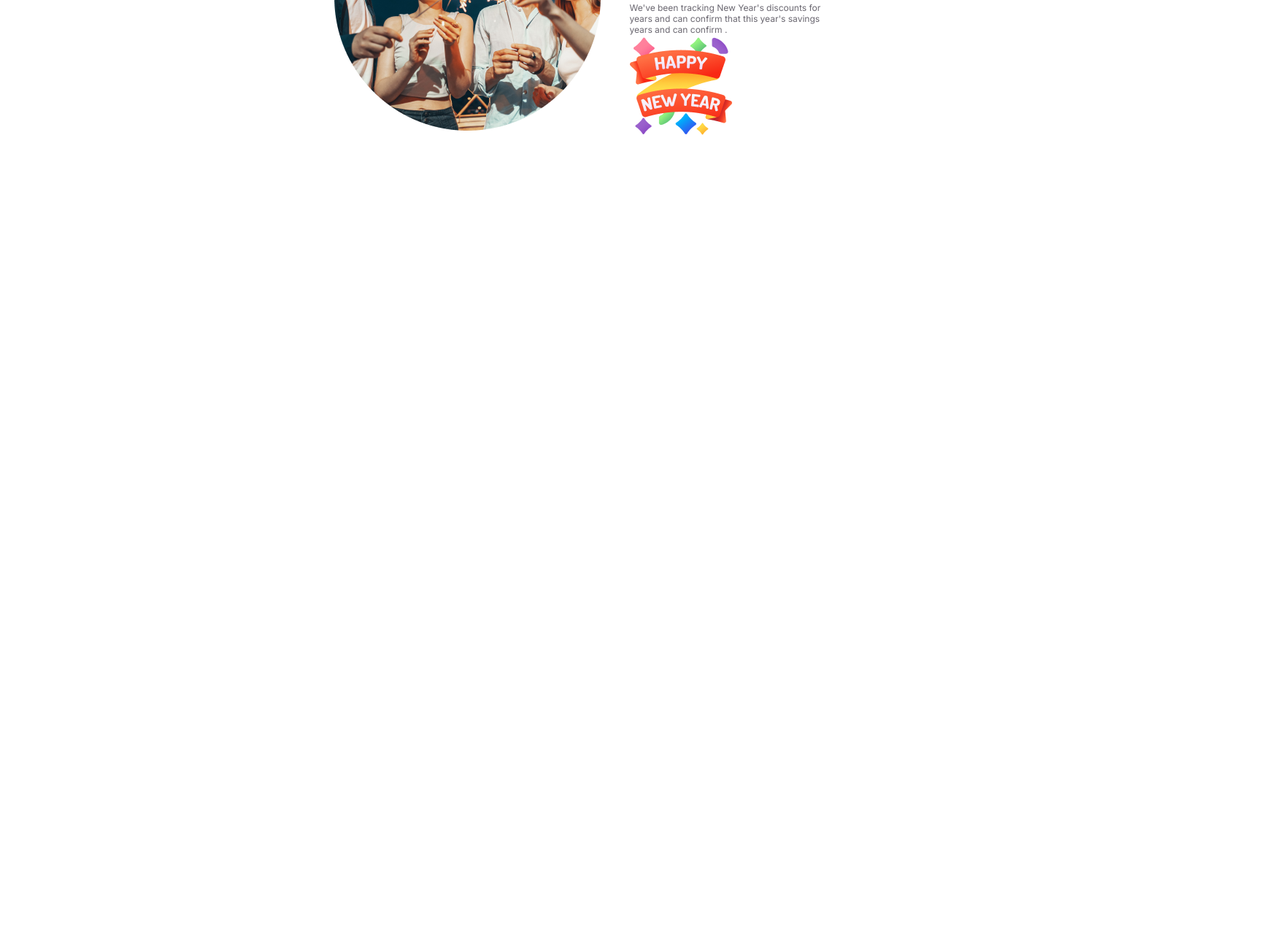
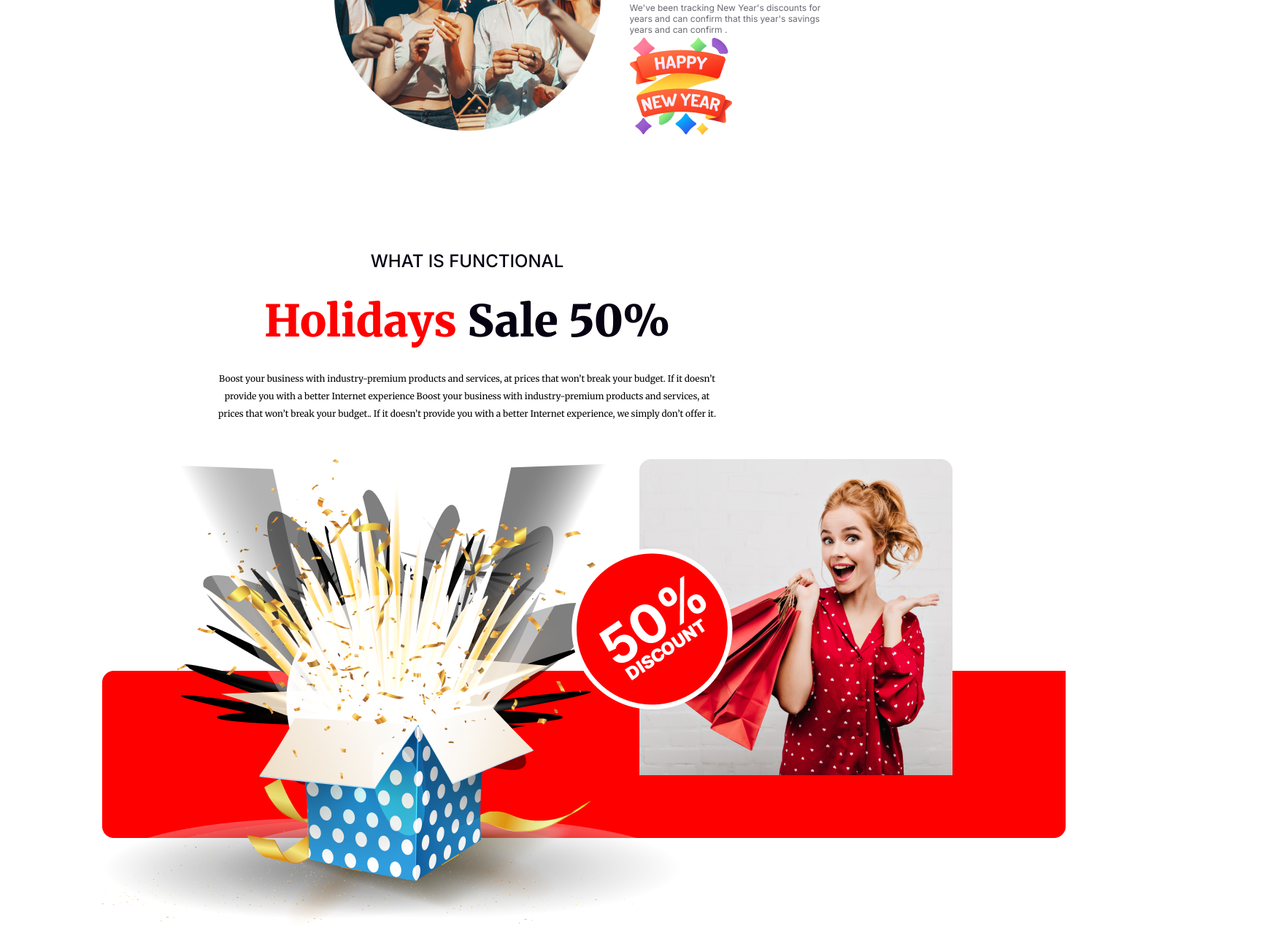
Before and after one commit to Palash-Halder/new-year-new-mission, a plain HTML site: page index.html in a window 1280 px wide. Shown: the part 2816-4112 px from the top of the page at 73% size, 1740 px wide, since content can reach past the window. Before the commit the page ends 3159 px from the top, so only its background shows below. Drawn offline with Linux system fonts and the light colour scheme.

Commit message:
discount section added

```diff
--- a/index.html
+++ b/index.html
@@ -62,6 +62,29 @@
                 <p>We've been tracking New Year's discounts for years and can confirm that this year's savings years and can confirm .</p>
                 <img src="./images/group96.png" alt="">
             </div>
+        </section>
+
+        <section id="functional">
+            <div class="funtional-items">
+                <h3>WHAT IS FUNCTIONAL</h3>
+                <h2> <span>Holidays</span> Sale 50%</h2>
+                <p>Boost your business with industry-premium products and services, at prices that won’t break your budget. If it doesn’t provide you with a better Internet experience Boost your business with industry-premium products and services, at prices that won’t break your budget.. If it doesn’t provide you with a better Internet experience, we simply don’t offer it.</p>
+            </div>
+            <div class="functional-img">
+                <div class="img-func-left">
+                    <img src="./images/Group 75.png" alt="">
+                </div>
+                <div class="img-func-right">
+                    <img src="./images/Rectangle 1.png" alt="">
+                </div>
+            </div>
+            <div class="discount">
+                <img src="./images/discount.png" alt="">
+            </div>
+
+            <div class="bottom-bar">
+                <img src="./images/Rectangle 2.png" alt="">
+            </div>
 
         </section>
     </main>
--- a/sytles/style.css
+++ b/sytles/style.css
@@ -212,8 +212,63 @@ header h1{
     font-weight: 700;
 }
 
-#new-year p{
+#functional{
+    max-width: 1320px;
+    margin: 120px 140px 120px 140px;
+}
 
+.funtional-items{
+    text-align: center;
+}
 
+.funtional-items h3{
+    color: #070211;
+    font-family: Inter;
+    font-size: 24px;
+    font-weight: 500;
+    margin-top: 30px;
+}
+
+.funtional-items h2{
+    color: #070211;
+    font-family: Merriweather;
+    font-size: 60px;
+    font-weight: 900;
+    margin-top: 30px;
 
 }
+
+.funtional-items span{
+    color: #F00;
+    font-size: 60px;
+    font-weight: 900;
+}
+
+.funtional-items p{
+    font-size: 12px;
+    text-align: center;
+    padding: 30px 150px;
+    line-height: 24px;
+}
+
+.functional-img{
+    display: flex;
+    margin-top: 20px;
+    position: absolute;
+    max-width: 1320px;
+}
+
+.img-func-left{
+    width: 60%;
+}
+
+.img-func-right{
+    width: 40%;
+
+}
+
+.discount{
+    position: relative;
+    top: 100px;
+    left: 600px;
+}
```
Also changed, not shown: images/discount.png (renamed from images/Group 44.png).
